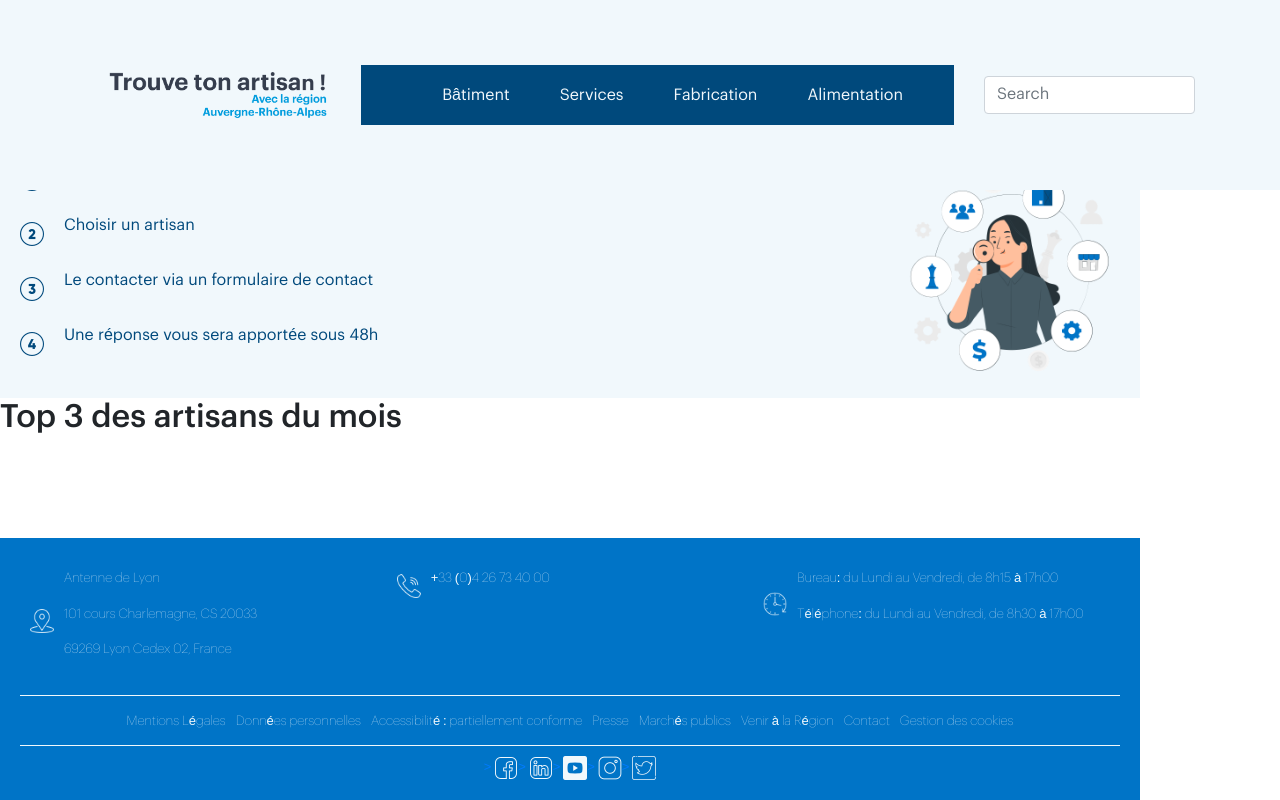
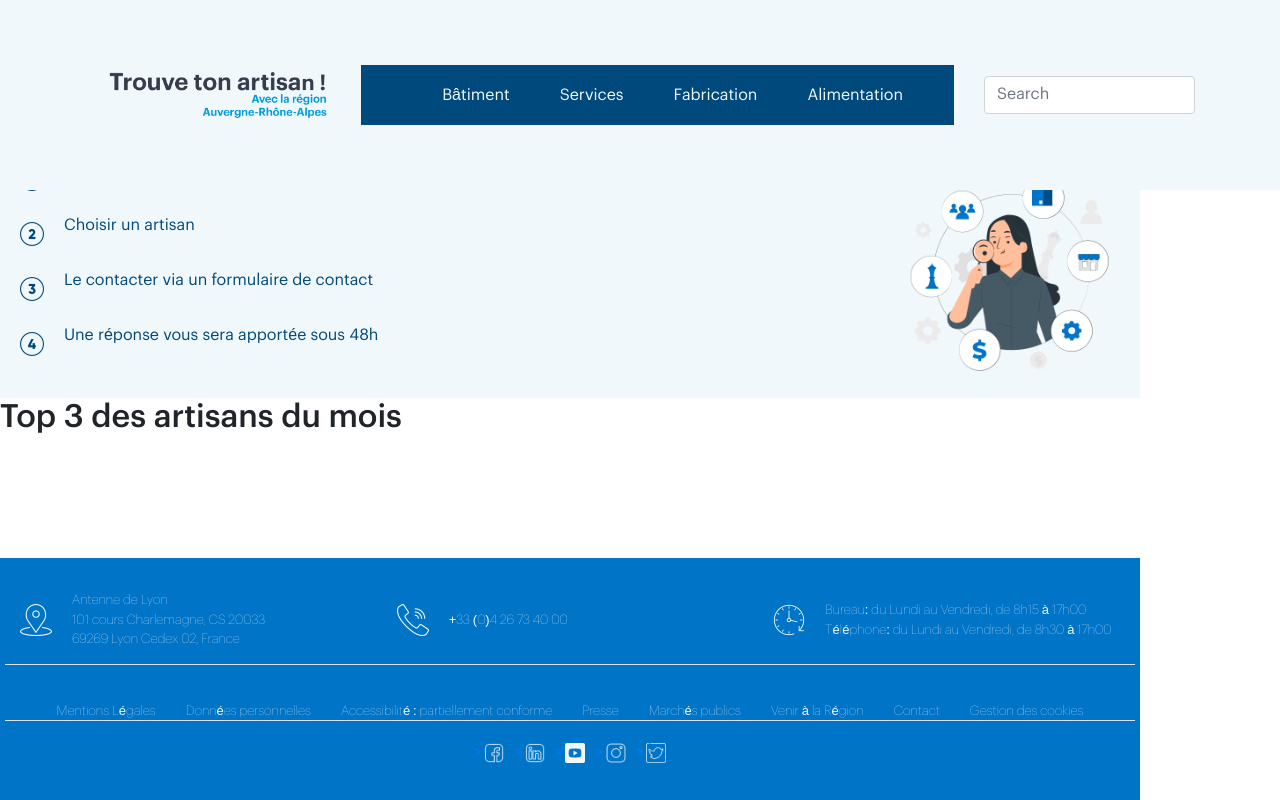
Before and after one commit to Ad15C/Artisan, an Angular app: page / in a window 1280 px wide. Built offline with nearby package versions, Linux system fonts and the light colour scheme.

Commit message:
footer_updates

```diff
--- a/src/app/footer/footer.component.html
+++ b/src/app/footer/footer.component.html
@@ -1,6 +1,7 @@
-<footer class="footer">
-    <div class="footer-row">
-        <div class="footer-column">
+<footer class="footer mt-auto py-3 w-100">
+    <div class="container-fluid py-3" >
+        <div class="row border-bottom">
+            <div class="col-md-4 text-justify d-flex align-items-center">
                 <div class="content">
                     <a>
                         <img src="assets/favicons/adresse.png" alt="Image pour une Adresse">
@@ -12,7 +13,7 @@
                     </div>
                 </div>
             </div>
-        <div class="footer-column">
+            <div class="col-md-4 text-justify d-flex align-items-center">
                 <div class="content">
                     <a>
                         <img src="assets/favicons/appel.png" alt="Image d'un téléphone">
@@ -22,7 +23,7 @@
                     </div>
                 </div>
             </div>
-        <div class="footer-column">
+            <div class="col-md-4 text-justify d-flex align-items-center">
                 <div class="content">
                     <a>
                         <img src="assets/favicons/horaire.png" alt="Image d'une horloge">
@@ -34,8 +35,10 @@
                 </div>
             </div>
         </div>
-    <hr class="footer-separator">
-    <div class="footer-row">
+    </div>
+    <div class="container-fluid " style="margin-top: 20px;">
+        <div class="row border-bottom">
+            <div class="col-12 text-center">
                 <a href="#" class="footer-link">Mentions Légales</a>
                 <a href="#" class="footer-link">Données personnelles</a>
                 <a href="#" class="footer-link">Accessibilité : partiellement conforme</a>
@@ -45,8 +48,12 @@
                 <a href="#" class="footer-link">Contact</a>
                 <a href="#" class="footer-link">Gestion des cookies</a>
             </div>
-    <hr class="footer-separator">
-    <div class="footer-row footer-networks">
+        </div>
+    </div>
+    <div class="container-fluid py-3">
+        <div class="row">
+            <div class="col-12 text-center">
+                <div class="networks">
                     <a href="https://www.facebook.com/RegionAuvergneRhoneAlpes" class="networks_img">>
                         <img src="assets/networks/Facebook.png" alt="Logo Facebook">
                     </a>
@@ -63,4 +70,8 @@
                         <img src="assets/networks/Twitter.png" alt="Logo Twitter">
                     </a>
                 </div>
+            </div>
+        </div>
+     </div>
+
 </footer>
--- a/src/app/footer/footer.component.scss
+++ b/src/app/footer/footer.component.scss
@@ -1,64 +1,74 @@
 .footer {
     width: 100%;
     margin: 0;
-    padding: 20px;
+    padding: 20px ;
     box-sizing: border-box;
     position: relative;
 
-   .footer-row {
-        width: 100%;
-        display: flex;
-        flex-wrap: wrap;
-        justify-content: center;
-        margin: 0;
 
-        .footer-column {
-            flex: 1;
-            min-width: 250px;
-            padding: 10px;
-            text-align: left;
+    .container-fluid {
+        padding: 0;
 
+        .border-bottom {
+            border-bottom: 1px solid #f1f8fc;
+        }
+    }
 
  .content {
     display: flex;
     align-items: center;
+    padding-bottom: 15px ;
 
+    a {
+        margin-right: 20px;
+    }
+ }
+
+ .adresse, .phone, .horaires {
+    p {
+        margin: 0;
+    }
+ }
+ .footer-link {
+    color: #f1f8fc;
+    margin: 15px;
+    text-decoration: none;
+
+    &:hover {
+        text-decoration: underline;
+    }
+ }
+}
+
+.networks {
+    display: flex;
+    justify-content: center;
+    a {
+        margin: 5px;
         img {
-                    margin-right: 10px;
-                    width: 24px;
+            width: 20px;
             height: auto;
         }
     }
 }
 
-        .footer-link {
-            color: #f1f8fc;
-            text-decoration: none;
-            text-align:center;
-            padding: 5px;
+@media (max-width: 768px) {
+    .footer {
+        padding: 10px; // Réduit le padding sur mobile
     }
 
-        .footer-networks {
-            display: flex;
-            justify-content: center;
-            padding-top: 10px;
+    .content {
+        flex-direction: column; // Empile le contenu verticalement
+        align-items: flex-start; // Aligne à gauche
+        padding-bottom: 10px; // Ajuste l'espace en bas
+    }
 
-            a{
-                margin: 0 10px;
+    .footer-link {
+        margin: 5px 0; // Réduit les marges pour les petits écrans
+        text-align: center; // Centre les liens
+    }
+
+    .networks {
+        justify-content: center; // Centre les icônes sur mobile
     }
 }
-    }
-
-    .footer-separator {
-        border: none;
-        border-top: 1px solid #f1f8fc;
-        margin: 10px 0;
-    }
-
-    @media (max-width: 768px) {
-        .footer-row {
-            flex-direction: column;
-            align-items: center;
-        }
-    }
-}
```
Lines whose indentation alone changed are shown as unchanged.
